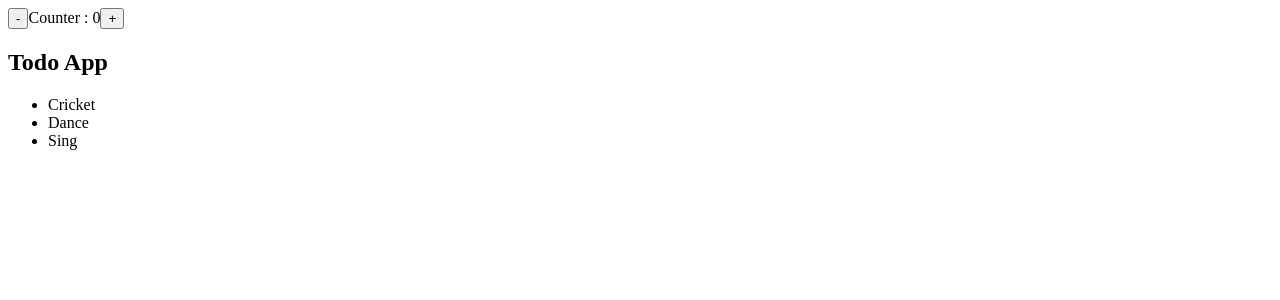
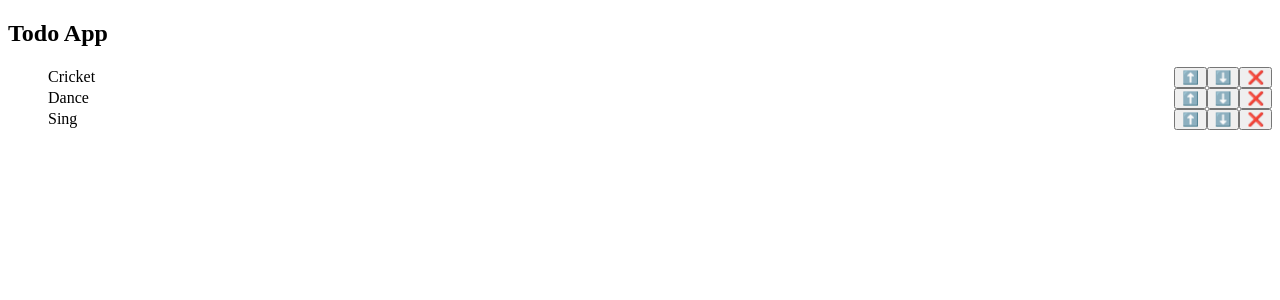
Before and after one commit to Amit180745/Practice_WebDev, a React (Create React App) app in the folder Day_14/firstapp/: page / in a window 1280 px wide. Shown: the top 300 px of the page. Built offline with nearby package versions, Linux system fonts and the light colour scheme.

Commit message:
props in ReactJs

```diff
--- a/Day_14/firstapp/src/components/TodoApp/TodoApp.js
+++ b/Day_14/firstapp/src/components/TodoApp/TodoApp.js
@@ -9,7 +9,6 @@ const TodoApp = () => {
     return (
     <div>
         <h2>Todo App</h2>
-
         {/* TodoList({tasks}) */}
         <TodoList tasks = {tasks}/>
     </div>
--- /dev/null
+++ b/Day_14/firstapp/src/components/TodoItem/TodoItem.js
@@ -0,0 +1,17 @@
+import React from 'react';
+import classes from './TodoItem.module.css';
+
+const TodoItem = ({taskName}) => {
+  return (
+    <div className={classes['taskItem']}>
+        <div className={classes['taskName']}>{taskName}</div>
+        <div className={classes['btngroup']}>
+        <button>⬆️</button>
+        <button>⬇️</button>
+        <button>❌</button>
+        </div>
+    </div>
+  )
+}
+
+export default TodoItem
--- /dev/null
+++ b/Day_14/firstapp/src/components/TodoItem/TodoItem.module.css
@@ -0,0 +1,7 @@
+.taskItem{
+    /* width: 50vw;
+    margin: auto; */
+    display: flex;
+    align-items: center;
+    justify-content: space-between;
+}
--- a/Day_14/firstapp/src/components/TodoList/TodoList.js
+++ b/Day_14/firstapp/src/components/TodoList/TodoList.js
@@ -1,12 +1,12 @@
 import React from 'react'
+import TodoItem from '../TodoItem/TodoItem';
 
 const TodoList = (props) => {
     let tasks = props.tasks;
   return (
     <div>
         <ul>
-            {tasks.map((task, indx) =>
-            <li key={indx}>{task}</li>)}
+            {tasks.map((task, indx) => <TodoItem key={indx} taskName = {task}/>)}
         </ul>
     </div>
   )
--- a/Day_14/firstapp/src/index.js
+++ b/Day_14/firstapp/src/index.js
@@ -13,7 +13,7 @@ root.render(
    <React.StrictMode>
      {/* <App /> */}
      {/* <TaskList/> */}
-     <Counter/>
+     {/* <Counter/> */}
      <TodoApp/>
    </React.StrictMode>
 );
```
